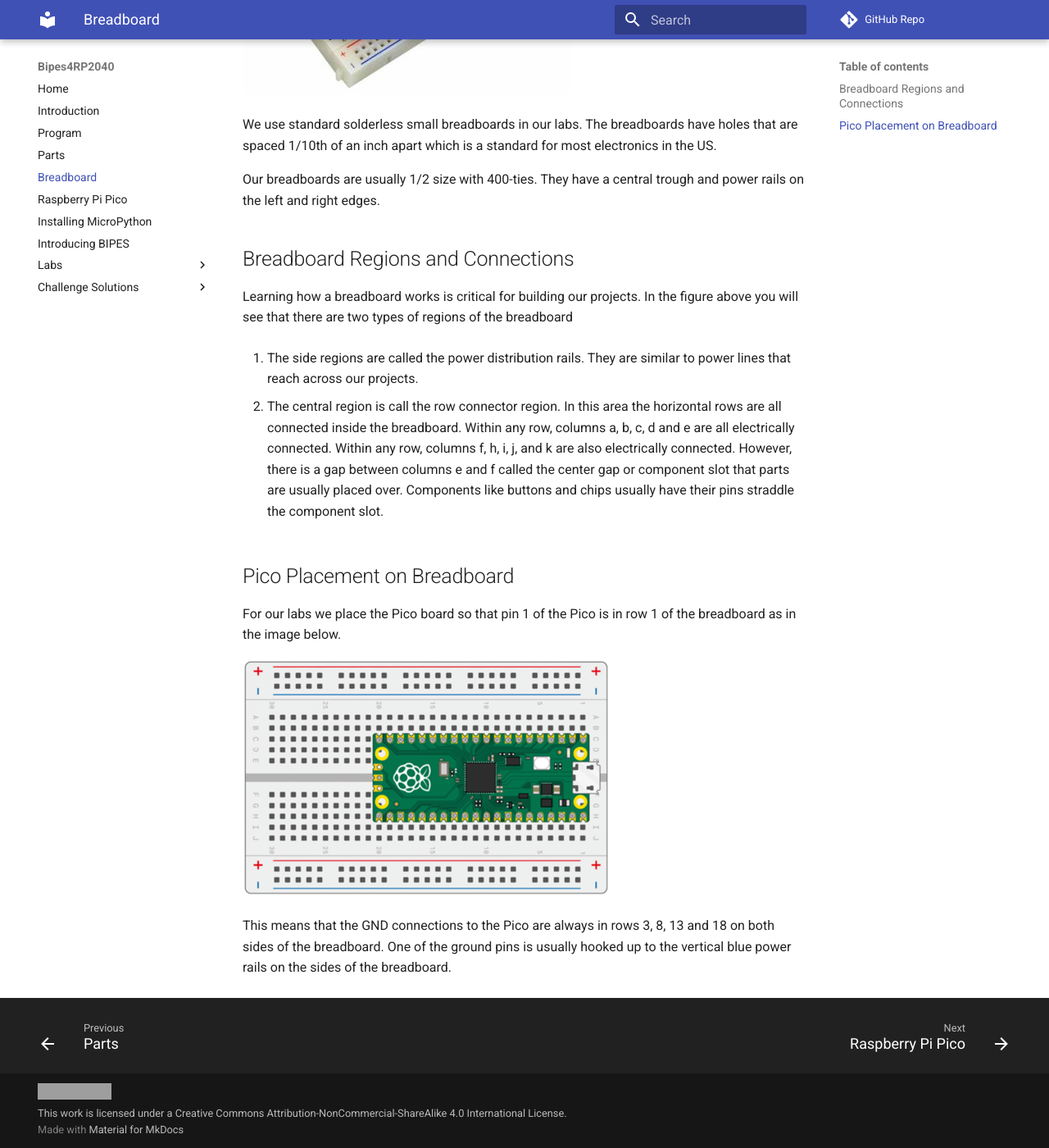
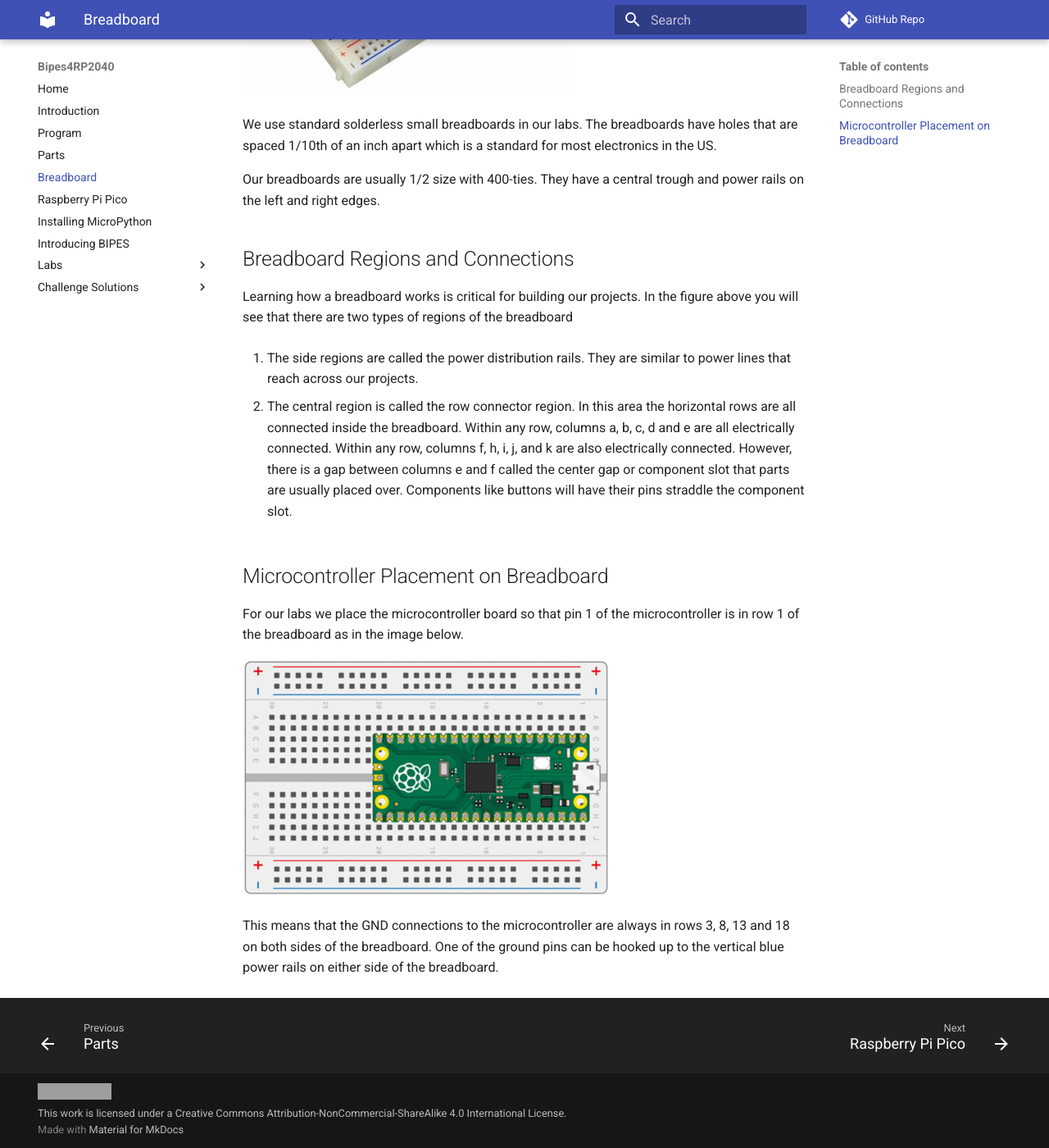
Before and after one commit to jetannenbaum/Bipes4RP2040, an MkDocs documentation site: the page built from docs/breadboard.md, in a window 1280 px wide and 1400 px high, scrolled down 388 px. Shown: the whole window at 82% size. Built offline with MkDocs 1.6.1 and Material for MkDocs 9.7.7, drawn with Linux system fonts in a browser that asks for light colours; comment, search, counter and statistics services are not loaded; some of the changed text lies outside the part shown; grey boxes are pictures that could not be loaded.

Commit message:
Update breadboard

```diff
--- a/docs/breadboard.md
+++ b/docs/breadboard.md
@@ -12,12 +12,12 @@
 
 1. The side regions are called the power distribution rails.  They are similar to power lines that reach across our projects.
 
-2. The central region is call the row connector region. In this area the horizontal rows are all connected inside the breadboard. Within any row, columns a, b, c, d and e are all electrically connected. Within any row, columns f, h, i, j, and k are also electrically connected. However, there is a gap between columns e and f called the center gap or component slot that parts are usually placed over. Components like buttons and chips usually have their pins straddle the component slot.
+2. The central region is called the row connector region. In this area the horizontal rows are all connected inside the breadboard. Within any row, columns a, b, c, d and e are all electrically connected. Within any row, columns f, h, i, j, and k are also electrically connected. However, there is a gap between columns e and f called the center gap or component slot that parts are usually placed over. Components like buttons will have their pins straddle the component slot.
 
-## Pico Placement on Breadboard
+## Microcontroller Placement on Breadboard
 
-For our labs we place the Pico board so that pin 1 of the Pico is in row 1 of the breadboard as in the image below.
+For our labs we place the microcontroller board so that pin 1 of the microcontroller is in row 1 of the breadboard as in the image below.
 
 ![Pico on Breadboard](./img/picoOnBreadboard.png)
 
-This means that the GND connections to the Pico are always in rows 3, 8, 13 and 18 on both sides of the breadboard. One of the ground pins is usually hooked up to the vertical blue power rails on the sides of the breadboard.
+This means that the GND connections to the microcontroller are always in rows 3, 8, 13 and 18 on both sides of the breadboard. One of the ground pins can be hooked up to the vertical blue power rails on either side of the breadboard.
```
Also changed, not shown: other parts of docs/breadboard.md (+1 -1 lines).
